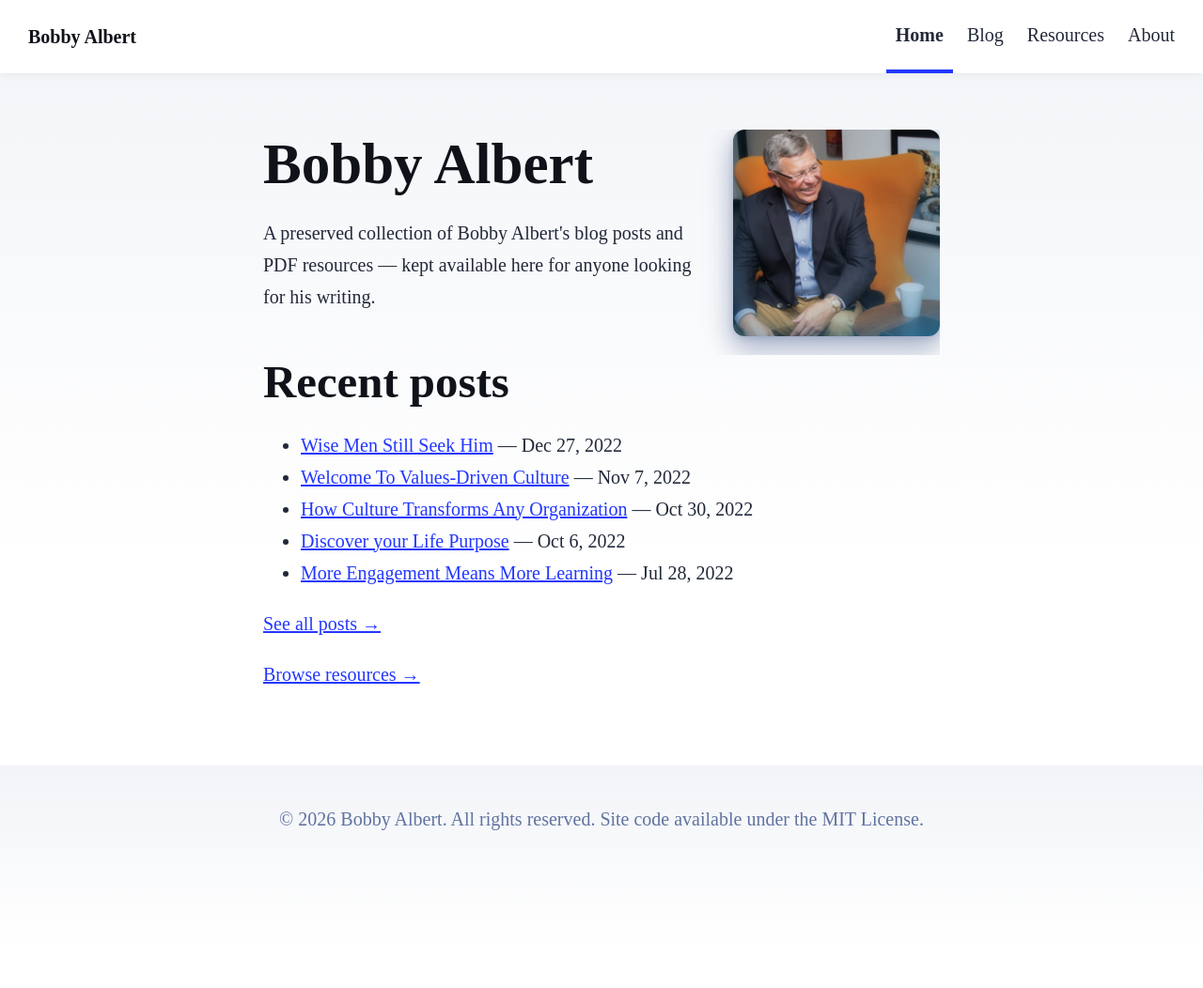
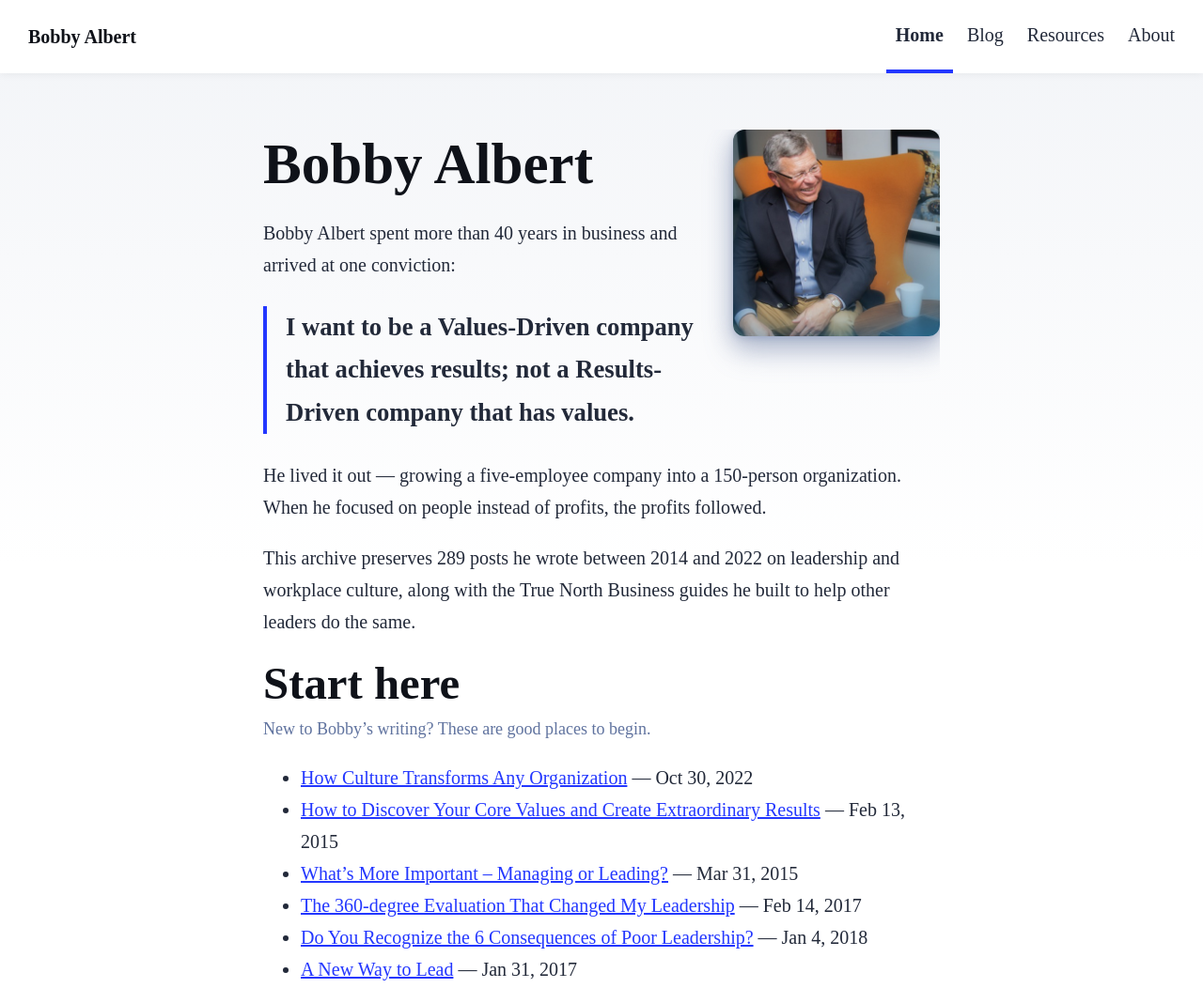
Before and after one commit to brademan-gh/bobby-albert-site, an Astro site: page / in a window 1280 px wide. Shown: the top 1052 px of the page at 94% size. Before the commit the page ends 1009 px from the top, so only its background shows below. Built offline with nearby package versions, Linux system fonts and the light colour scheme; Astro itself is replaced by a stand-in of ours.

Commit message:
Rewrite homepage intro; replace Recent Posts with curated Start here

```diff
--- a/src/content/blog/welcome-to-values-driven-culture.md
+++ b/src/content/blog/welcome-to-values-driven-culture.md
@@ -12,12 +12,12 @@ draft: false
 
 # ![Values-Driven Culture](/images/2022/10/Horizontal-Full-Color-1.png)
 
-[Bobby was able to share his heart with you and how Values-Driven Culture was birthed out of a desire to serve growth-minded leaders. Values-Driven Culture offers leaders and their teams the capacity to see their work as a ministry and worship, without sacrificing results. ]{spellcheck="true"}
+Bobby was able to share his heart with you and how Values-Driven Culture was birthed out of a desire to serve growth-minded leaders. Values-Driven Culture offers leaders and their teams the capacity to see their work as a ministry and worship, without sacrificing results.
 
-*[Watch this Video from Bobby to hear more about Values-Driven Culture and how we seek to serve you.]{spellcheck="true"}*
+*Watch this Video from Bobby to hear more about Values-Driven Culture and how we seek to serve you.*
 
-## [Ready to Transform Your Team Culture?]{spellcheck="true"}
+## Ready to Transform Your Team Culture?
 
-### [Are you ready to ditch short-term, overpriced, underperforming solutions to organizational growth and challenges?]{spellcheck="true"}
+### Are you ready to ditch short-term, overpriced, underperforming solutions to organizational growth and challenges?
 
-[Subscribe to Lead2Grow Academy for just \$27/Month and get the practical tools with a biblical foundation so you can cultivate transformation at every level for years to come.]{spellcheck="true"}
+Subscribe to Lead2Grow Academy for just \$27/Month and get the practical tools with a biblical foundation so you can cultivate transformation at every level for years to come.
--- a/src/pages/index.astro
+++ b/src/pages/index.astro
@@ -8,9 +8,28 @@ import FormattedDate from '../components/FormattedDate.astro';
 import { SITE_DESCRIPTION, SITE_TITLE } from '../consts';
 import BobbyPortrait from '../assets/bobby-albert-portrait.jpg';
 
-const posts = (await getCollection('blog', ({ data }) => !data.draft))
-	.sort((a, b) => b.data.pubDate.valueOf() - a.data.pubDate.valueOf())
-	.slice(0, 5);
+// A hand-picked front door into 289 posts. The newest-five were misleading —
+// the archive ended in 2022, and the two most recent are a Christmas devotional
+// and a video announcement, neither of which represents Bobby's leadership
+// writing. Edit this list to change what appears; order here is order shown.
+const START_HERE = [
+	'what-is-culture',
+	'how-to-discover-your-core-values-create-extraordinary-results',
+	'whats-more-important-managing-or-leading',
+	'360-degree-evaluation-changed-leadership',
+	'recognize-6-consequences-poor-leadership',
+	'new-way-lead',
+];
+
+const all = await getCollection('blog', ({ data }) => !data.draft);
+const byId = new Map(all.map((p) => [p.id, p]));
+const posts = START_HERE.map((id) => byId.get(id)).filter((p) => p !== undefined);
+if (posts.length !== START_HERE.length) {
+	throw new Error(
+		'START_HERE lists a slug with no matching post: ' +
+			START_HERE.filter((id) => !byId.has(id)).join(', '),
+	);
+}
 ---
 
 <!doctype html>
@@ -29,6 +48,11 @@ const posts = (await getCollection('blog', ({ data }) => !data.draft))
 				margin: 0 0 1em 1.5em;
 				border-radius: 12px;
 				box-shadow: var(--box-shadow);
+			}
+			.start-note {
+				margin: -0.25em 0 0.75em 0;
+				color: rgb(var(--gray));
+				font-size: 0.9em;
 			}
 			@media (max-width: 720px) {
 				.portrait {
@@ -52,12 +76,24 @@ const posts = (await getCollection('blog', ({ data }) => !data.draft))
 				/>
 				<h1>Bobby Albert</h1>
 				<p>
-					A preserved collection of Bobby Albert's blog posts and PDF resources — kept
-					available here for anyone looking for his writing.
+					Bobby Albert spent more than 40 years in business and arrived at one conviction:
+				</p>
+				<blockquote>
+					<p><strong>I want to be a Values-Driven company that achieves results; not a Results-Driven company that has values.</strong></p>
+				</blockquote>
+				<p>
+					He lived it out — growing a five-employee company into a 150-person organization.
+					When he focused on people instead of profits, the profits followed.
+				</p>
+				<p>
+					This archive preserves 289 posts he wrote between 2014 and 2022 on leadership and
+					workplace culture, along with the True North Business guides he built to help
+					other leaders do the same.
 				</p>
 			</div>
 
-			<h2>Recent posts</h2>
+			<h2>Start here</h2>
+			<p class="start-note">New to Bobby&rsquo;s writing? These are good places to begin.</p>
 			<ul>
 				{
 					posts.map((post) => (
```
